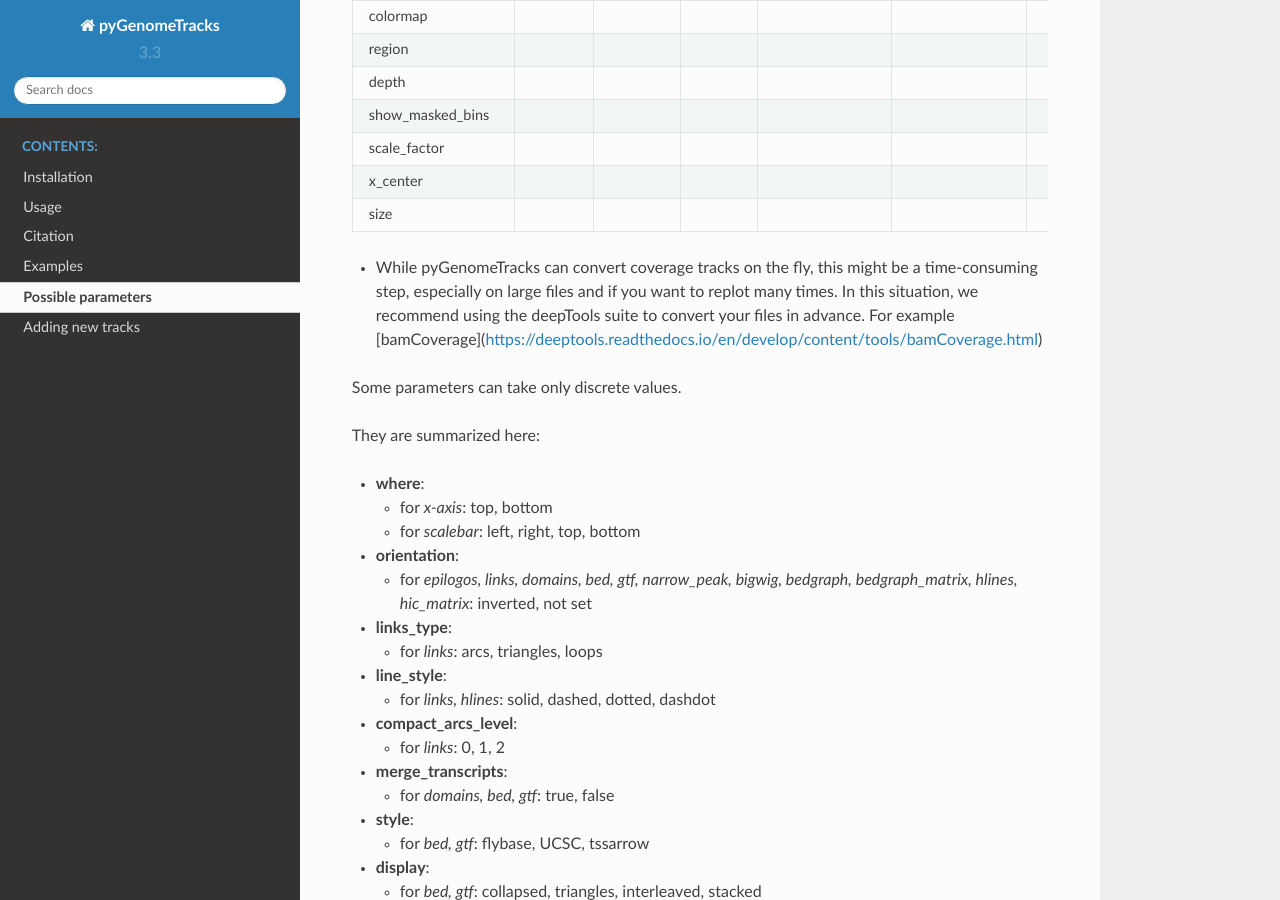
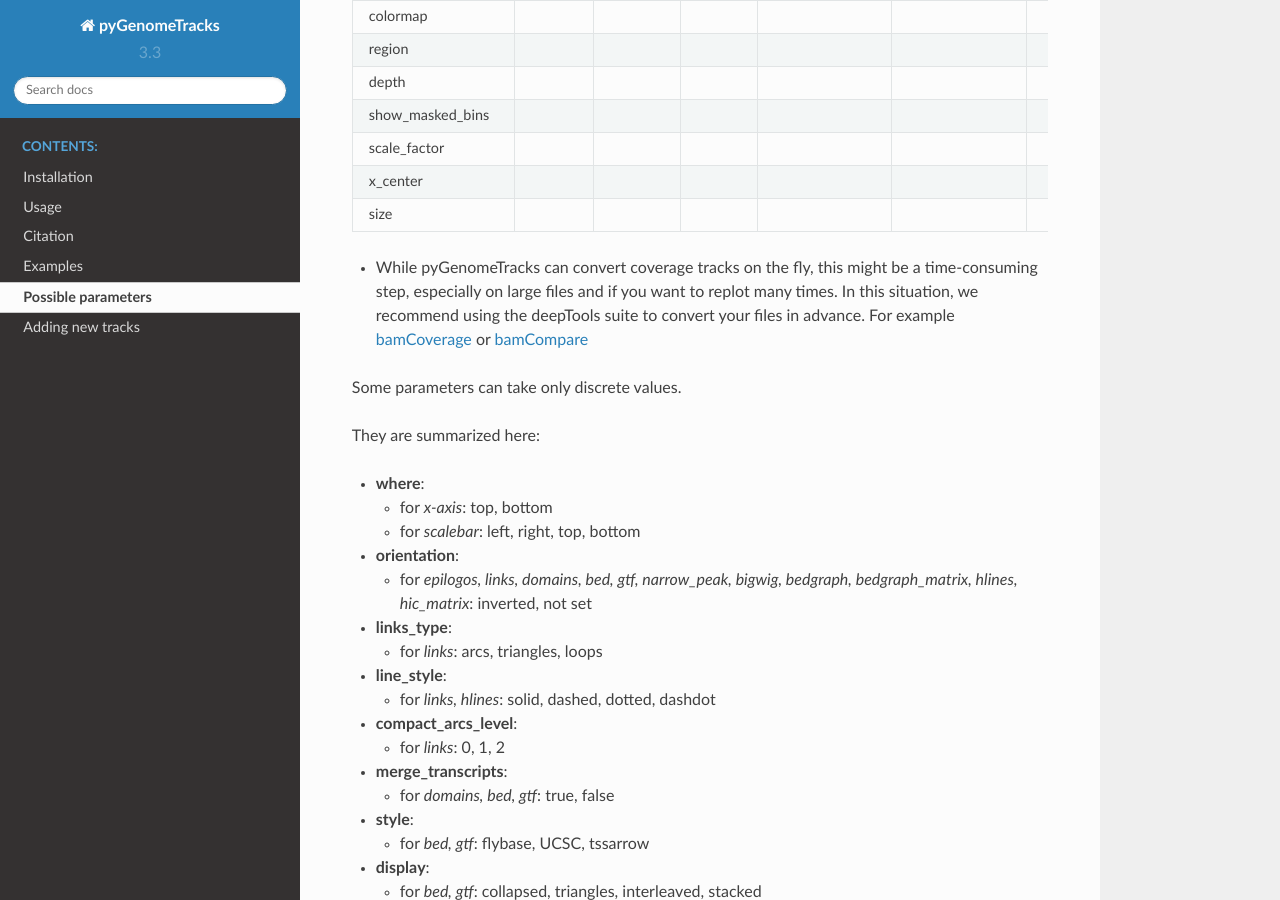
Before and after one commit to deeptools/pyGenomeTracks, a Sphinx documentation site: the page built from docs/content/possible-parameters.rst, in a window 1280 px wide and 900 px high, scrolled down 1840 px. Built offline with Sphinx 7.4.7 and the Read the Docs theme 2.0.0, drawn with Linux system fonts in a browser that asks for light colours; pages that are not in the unit, such as notebooks, are missing from menus.

Commit message:
update the doc

```diff
--- a/docs/content/all_default_properties_rst.txt
+++ b/docs/content/all_default_properties_rst.txt
@@ -58,4 +58,4 @@
 =====================  =====================  =====================  =====================  =====================  =====================  =====================  =====================  =====================  =====================  =====================  =====================  =====================  =====================
 
 
-* While pyGenomeTracks can convert coverage tracks on the fly, this might be a time-consuming step, especially on large files and if you want to replot many times. In this situation, we recommend using the deepTools suite to convert your files in advance. For example [bamCoverage](https://deeptools.readthedocs.io/en/develop/content/tools/bamCoverage.html)
+* While pyGenomeTracks can convert coverage tracks on the fly, this might be a time-consuming step, especially on large files and if you want to replot many times. In this situation, we recommend using the deepTools suite to convert your files in advance. For example `bamCoverage <https://deeptools.readthedocs.io/en/develop/content/tools/bamCoverage.html>`_ or `bamCompare <https://deeptools.readthedocs.io/en/develop/content/tools/bamCompare.html>`_
--- a/docs/index.rst
+++ b/docs/index.rst
@@ -45,5 +45,3 @@
    content/examples
    content/possible-parameters
    content/adding-new-tracks
-   ##HERE## TODO
-   content/releases
```
Also changed, not shown: 1 other file.
